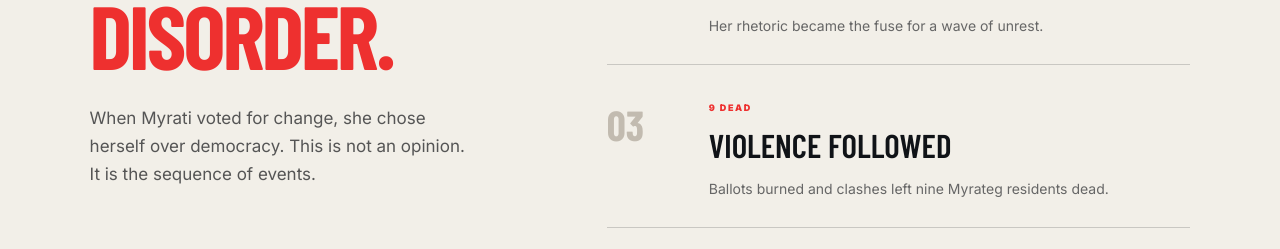
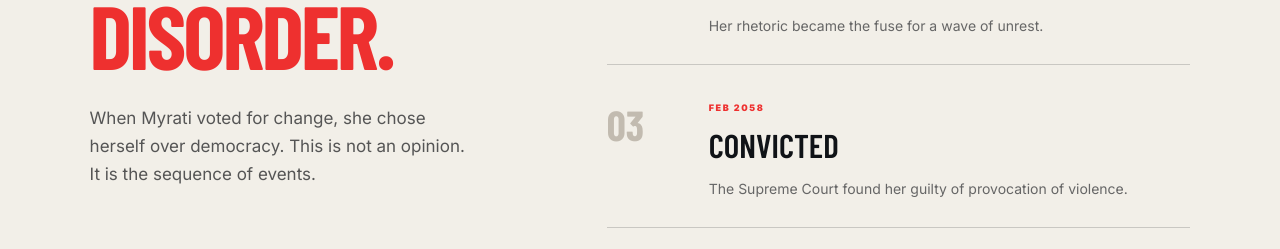
Before and after one commit to manualAlan/James-Bluespan-Campaign, a Next.js app: page / in a window 1280 px wide. Shown: the part 1301-1550 px from the top of the page. Built offline with nearby package versions, Linux system fonts and the light colour scheme; a web font is replaced by a local one.

Commit message:
Remove disputed violence timeline entry

```diff
--- a/app/page.tsx
+++ b/app/page.tsx
@@ -24,7 +24,6 @@ const policies = [
 const timeline = [
   ["DEC 2056", "Lost the House election", "Edelstein-Powell refused to accept the result and alleged fraud."],
   ["THE CALL", "“Storm the Myrati Capitol”", "Her rhetoric became the fuse for a wave of unrest."],
-  ["9 DEAD", "Violence followed", "Ballots burned and clashes left nine Myrateg residents dead."],
   ["FEB 2058", "Convicted", "The Supreme Court found her guilty of provocation of violence."],
   ["NOW", "She wants her seat back", "Myrati deserves accountability, not chaos and lawlessness."],
 ];
```
Also changed, not shown: 3 other files (tests, documents, lock files or other folders).
